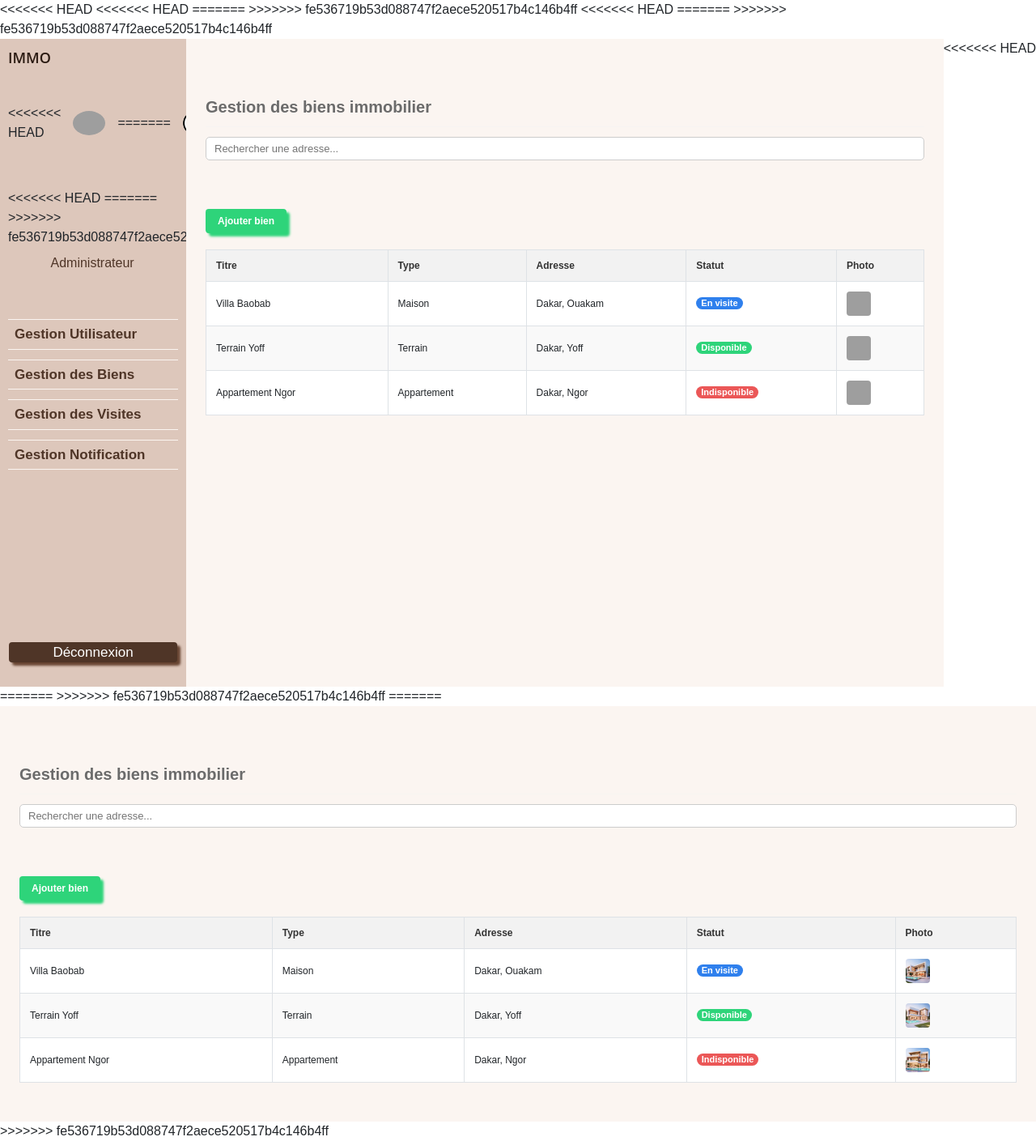
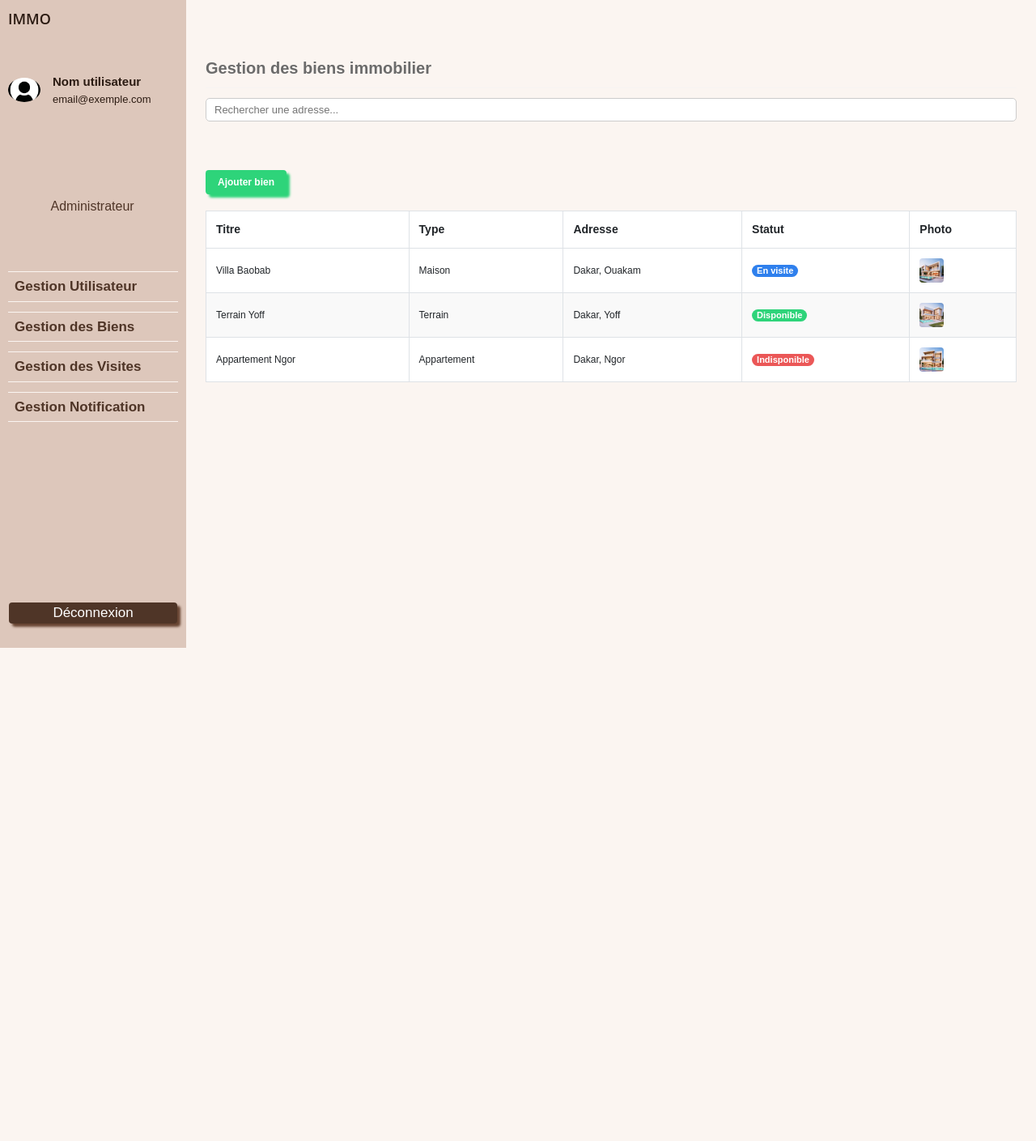
Before and after one commit to mouhamed36-collab/project_immo, a PHP site: page /project_immo/pages/dashboard/gestion_biens.php in a window 1280 px wide. Shown: the whole page at 81% size. After the commit the page ends 800 px from the top, so only its background shows below. Run offline with PHP 8.4, Linux system fonts and the light colour scheme; grey boxes are pictures that could not be loaded.

Commit message:
implementation

```diff
--- a/pages/dashboard/gestion_biens.php
+++ b/pages/dashboard/gestion_biens.php
@@ -1,59 +1,3 @@
-<<<<<<< HEAD
-
-<?php require_once("menu.php");?>
-<main class="contenu-dashboard">
-      <!-- Titre -->
-      <h1 class="titre-dashboard">Gestion des biens immobilier</h1>
-
-      <!-- Ligne séparatrice -->
-      <hr class="separateur" />
-
-      <!-- Barre de recherche + Bouton -->
-      <div class="zone-recherche">
-        <input type="text" class="barre-recherche" placeholder="Rechercher une adresse..." />
-        <button class="btn-ajouter">Ajouter bien</button>
-      </div>
-
-      <!-- Tableau -->
-      <div class="table-responsive">
-        <table class="table table-hover table-borderless tableau-biens">
-          <thead>
-            <tr>
-              <th>Titre</th>
-              <th>Type</th>
-              <th>Adresse</th>
-              <th>Statut</th>
-              <th>Photo</th>
-            </tr>
-          </thead>
-          <tbody>
-            <tr>
-              <td>Villa Baobab</td>
-              <td>Maison</td>
-              <td>Dakar, Ouakam</td>
-              <td><span class="badge badge-visite">En visite</span></td>
-              <td><img src="photo1.jpg" class="img-bien" alt="bien"></td>
-            </tr>
-            <tr>
-              <td>Terrain Yoff</td>
-              <td>Terrain</td>
-              <td>Dakar, Yoff</td>
-              <td><span class="badge badge-dispo">Disponible</span></td>
-              <td><img src="photo2.jpg" class="img-bien" alt="bien"></td>
-            </tr>
-            <tr>
-              <td>Appartement Ngor</td>
-              <td>Appartement</td>
-              <td>Dakar, Ngor</td>
-              <td><span class="badge badge-indispo">Indisponible</span></td>
-              <td><img src="photo3.jpg" class="img-bien" alt="bien"></td>
-            </tr>
-          </tbody>
-        </table>
-      </div>
-    </main>
-<?php require_once("pied.php");?>
-=======
 <?php require_once("menu.php"); ?>
 <main class="contenu-dashboard">
   <!-- Titre -->
@@ -107,4 +51,3 @@
   </div>
 </main>
 <?php require_once("pied.php"); ?>
->>>>>>> fe536719b53d088747f2aece520517b4c146b4ff
--- a/pages/dashboard/menu.php
+++ b/pages/dashboard/menu.php
@@ -1,9 +1,5 @@
 <!DOCTYPE html>
 <html lang="fr">
-<<<<<<< HEAD
-=======
-
->>>>>>> fe536719b53d088747f2aece520517b4c146b4ff
 <head>
   <meta charset="UTF-8" />
   <meta name="viewport" content="width=device-width, initial-scale=1.0" />
@@ -11,19 +7,11 @@
   <link rel="stylesheet" href="https://cdn.jsdelivr.net/npm/bootstrap@5.3.0/dist/css/bootstrap.min.css">
   <link rel="stylesheet" href="../../css/dashboard/menu.css">
   <link rel="stylesheet" href="../../css/dashboard/gestions_bien.css">
-<<<<<<< HEAD
-   <link rel="stylesheet" href="../../css/dashboard/dashboard-notification.css" />
-   <link rel="stylesheet" href="../../css/dashboard/gestions_visite.css" />
-
-
-</head>
-=======
   <link rel="stylesheet" href="../../css/dashboard/dashboard-notification.css" />
 
 
 </head>
 
->>>>>>> fe536719b53d088747f2aece520517b4c146b4ff
 <body>
   <div class="dashboard-container">
     <!-- MENU LATÉRAL GAUCHE -->
@@ -33,11 +21,7 @@
 
       <!-- Profil utilisateur -->
       <div class="menu-profil">
-<<<<<<< HEAD
-        <img src="profil.jpg" alt="Photo utilisateur" class="profil-photo">
-=======
         <img src="http://localhost/project_immo/asset/img/profil.jpg" alt="Photo utilisateur" class="profil-photo">
->>>>>>> fe536719b53d088747f2aece520517b4c146b4ff
         <div class="profil-info">
           <div class="profil-nom">Nom utilisateur</div>
           <div class="profil-email">email@exemple.com</div>
@@ -45,10 +29,7 @@
       </div>
 
       <!-- Rôle -->
-<<<<<<< HEAD
-=======
       <br>
->>>>>>> fe536719b53d088747f2aece520517b4c146b4ff
       <div class="profil-role">Administrateur</div>
       <!-- Menu principal -->
       <nav class="menu-links">
--- a/pages/dashboard/pied.php
+++ b/pages/dashboard/pied.php
@@ -1,7 +1,3 @@
-<<<<<<< HEAD
- </div>
-=======
 </div>
->>>>>>> fe536719b53d088747f2aece520517b4c146b4ff
 </body>
 </html>
```
Also changed, not shown: pages/dashboard/dashboard-notification.php (added, +83 -0 lines), pages/dashboard/gestion-utilisateur.php (+4 -4 lines).
